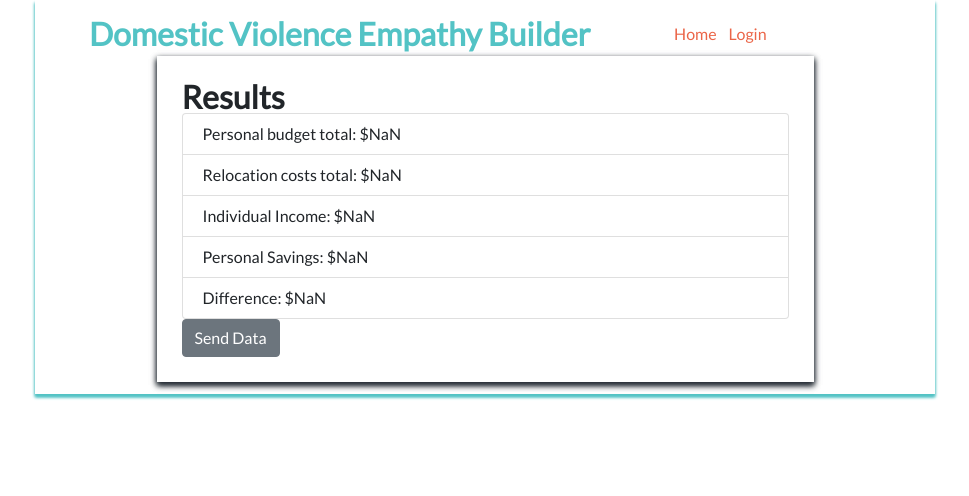
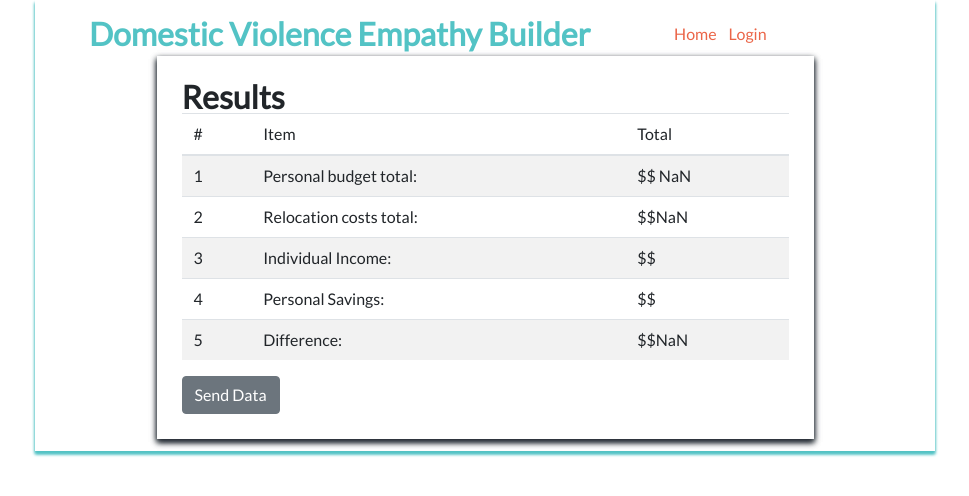
Before and after one commit to build-week-dv-empathy-builder/Front-end, a React (Create React App) app in the folder dv-empathy/: page /calculator/results in a window 1280 px wide. Shown: the top 496 px of the page, without its empty margins (155-1124 px from the left). Built offline with nearby package versions, Linux system fonts and the light colour scheme; no server answers.

Commit message:
updated Calculator.js with table for results

```diff
--- a/dv-empathy/src/components/Calculator.js
+++ b/dv-empathy/src/components/Calculator.js
@@ -1,15 +1,15 @@
 import React from 'react'
 import axios from 'axios'
-import { Button, ListGroup, ListGroupItem } from 'reactstrap'
+import { Button, ListGroup, ListGroupItem, Table } from 'reactstrap'
 import appDataStructure from '../appDataStructure' // these are the object properties the APP uses to iterate over object properties
-
+import dataProperties from '../dataProperties'  // these are the object properties the SERVER sends and recieves
 
 class Calculator extends React.Component {
     constructor() {
         super()
 
-        this.personal_savings = parseFloat(localStorage.getItem('personal_savings'))
-        this.individual_income = parseFloat(localStorage.getItem('individual_income'))
+        this.personal_savings = localStorage.getItem('personal_savings')
+        this.individual_income = localStorage.getItem('individual_income')
         this.personal_budget_total = 0
         this.relocation_budget_total = 0
         this.calculated_difference = 0
@@ -38,11 +38,8 @@ class Calculator extends React.Component {
     }
 
     calculateTotalCost = () => {
-
-        const all_costs = parseFloat(this.personal_budget_total + this.relocation_budget_total)
-        const sumOfSavingsAndIncome = this.personal_savings + this.individual_income
-        this.calculated_difference = parseFloat(sumOfSavingsAndIncome - all_costs)
-
+        const all_costs = this.personal_budget_total + this.relocation_budget_total
+        this.calculated_difference = all_costs - (this.personal_savings + this.individual_income)
     }
 
     componentWillMount() {
@@ -52,12 +49,6 @@ class Calculator extends React.Component {
 
         this.buildPayload()
     }
-
-
-    componentDidMount() {
-        this.sendDataToServer()
-    }
-
 
     buildPayload = () => {
         const toBeJSON_obj = {}
@@ -91,10 +82,6 @@ class Calculator extends React.Component {
         toBeJSON_obj.personal_budget_total = this.personal_budget_total
         toBeJSON_obj.relocation_budget_total = this.relocation_budget_total
 
-        toBeJSON_obj.timestamp = Date.now()
-        toBeJSON_obj.calculated_difference = this.calculated_difference
-        console.log("before JSON", toBeJSON_obj)
-
         const jsonObj = JSON.stringify(toBeJSON_obj) // convert the object to JSON
         return jsonObj
     }
@@ -102,18 +89,14 @@ class Calculator extends React.Component {
     sendDataToServer = () => {
         const payload = this.buildPayload()
 
-        const headers = {
-            'content-type': 'application/json'
-        }
-
-        axios.post('https://empathy-builder-2.herokuapp.com/api/insert', payload, { headers })
+        // TODO FIX THIS
+        axios.post('https://empathy-builder-2.herokuapp.com/api/insert', payload)
             .then((res) => {
-                localStorage.clear()
-                console.log("data sent")
+                console.log("data sent", res)
             })
             .catch((err) => {
                 console.log("error sending data", err)
-
+                console.log("failed payload", payload)
             })
     }
 
@@ -121,24 +104,45 @@ class Calculator extends React.Component {
         return (
             <div className="calculator container">
                 <h1>Results</h1>
-                <ListGroup>
-                    <ListGroupItem className="justify-content-between">
-                        <p>{`Personal budget total: $${this.personal_budget_total}`}</p>
-                    </ListGroupItem>
-                    <ListGroupItem className="justify-content-between">
-                        <p>{`Relocation costs total: $${this.relocation_budget_total}`}</p>
-                    </ListGroupItem>
-                    <ListGroupItem className="justify-content-between">
-                        <p>{`Individual Income: $${this.individual_income}`}</p>
-                    </ListGroupItem>
-                    <ListGroupItem className="justify-content-between">
-                        <p>{`Personal Savings: $${this.personal_savings}`}</p>
-                    </ListGroupItem>
-                    <ListGroupItem className="justify-content-between">
-                        <p>{`Difference: $${this.calculated_difference}`}</p>
-                    </ListGroupItem>
-                </ListGroup>
-                    <Button onClick={this.sendDataToServer}>Send Data</Button>
+                <Table striped>
+                    <thead>
+                        <tr>
+                            <th>#</th>
+                            <th>Item</th>
+                            <th>Total</th>
+                        </tr>
+                    </thead>
+                    <tbody>
+                        <tr>
+                            <th scope='row'>1</th>
+                            <td>Personal budget total:</td>
+                            <td> $$ {this.personal_budget_total} </td>
+                        </tr>
+                        <tr>
+                            <th scope='row'>2</th>
+                            <td>Relocation costs total:</td>
+                            <td> $${this.relocation_budget_total} </td>
+                        </tr>
+                        <tr>
+                            <th scope='row'>3</th>
+                            <td>Individual Income:</td>
+                            <td> $${this.individual_income}</td>
+                        </tr>
+                        <tr>
+                            <th scope='row'>4</th>
+                            <td>Personal Savings:</td>
+                            <td> $${this.personal_savings}</td>
+                        </tr>
+                        <tr>
+                            <th scope='row'>5</th>
+                            <td>Difference:</td>
+                            <td> $${this.calculated_difference}</td>
+                        </tr>
+                    </tbody>
+                </Table>
+
+                <Button onClick={this.sendDataToServer}>Send Data</Button>
+
             </div>
         )
     }
```
